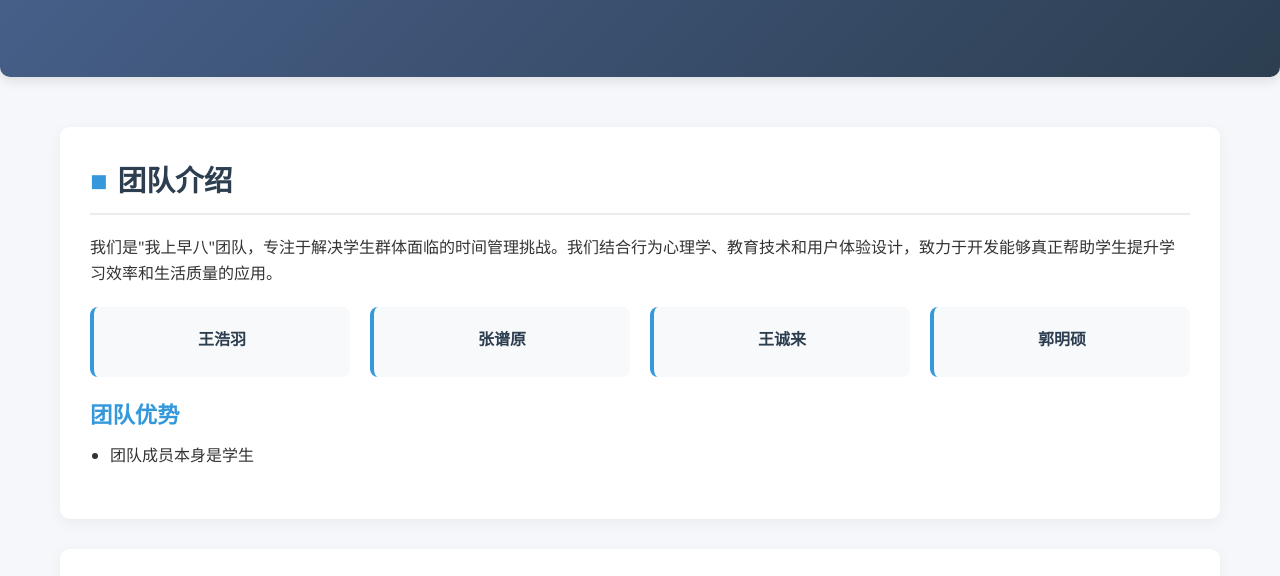
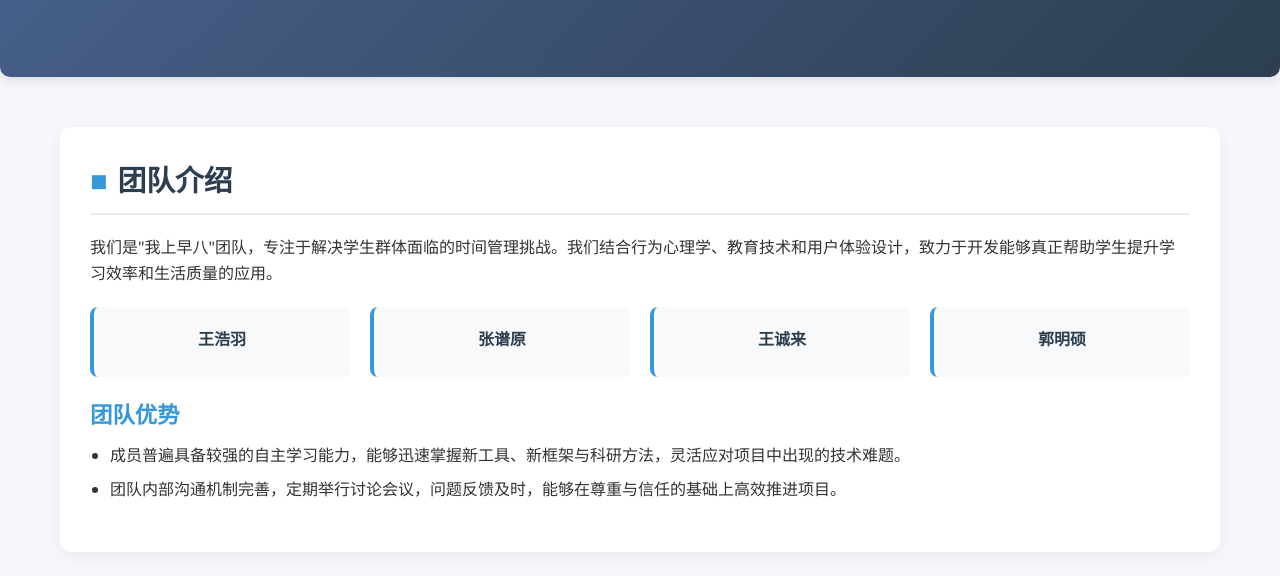
Before and after one commit to WHYFeature/WSZBTeam, a plain HTML site: page lab4.html in a window 1280 px wide. Shown: the part 200-776 px from the top of the page. Drawn offline with Linux system fonts and the light colour scheme.

Commit message:
提交文件

```diff
--- a/lab4.html
+++ b/lab4.html
@@ -253,7 +253,8 @@
 
         <h3>团队优势</h3>
         <ul>
-            <li>团队成员本身是学生</li>
+            <li>成员普遍具备较强的自主学习能力，能够迅速掌握新工具、新框架与科研方法，灵活应对项目中出现的技术难题。</li>
+            <li>团队内部沟通机制完善，定期举行讨论会议，问题反馈及时，能够在尊重与信任的基础上高效推进项目。</li>
         </ul>
     </section>
 
```
Also changed, not shown: 2 other files.
